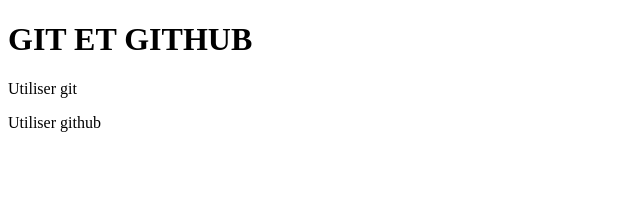
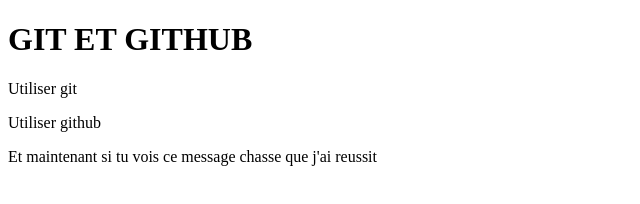
Before and after one commit to Ev-S101/git-test1, a plain HTML site: page index.html in a window 1280 px wide. Shown: the whole page, without its empty margins (0-640 px from the left). Drawn offline with Linux system fonts and the light colour scheme.

Commit message:
Premier modification de diagne

```diff
--- a/index.html
+++ b/index.html
@@ -2,12 +2,13 @@
 <html lang="en">
 <head>
     <meta charset="UTF-8">
-
     <title>Document</title>
 </head>
 <body>
+    <!---- Ceci est un commentaire -->
     <h1>GIT ET GITHUB</h1>
     <p>Utiliser git</p>
     <p>Utiliser  github</p>
+    <p>Et maintenant si tu vois ce message chasse que j'ai reussit</p>
 </body>
 </html>
```
